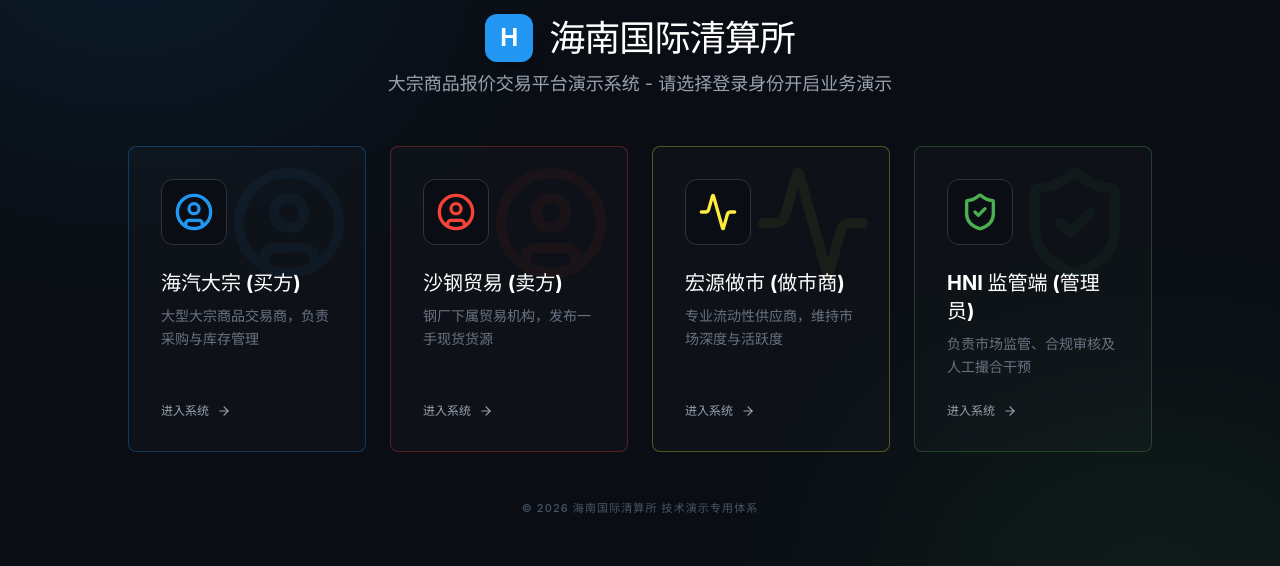
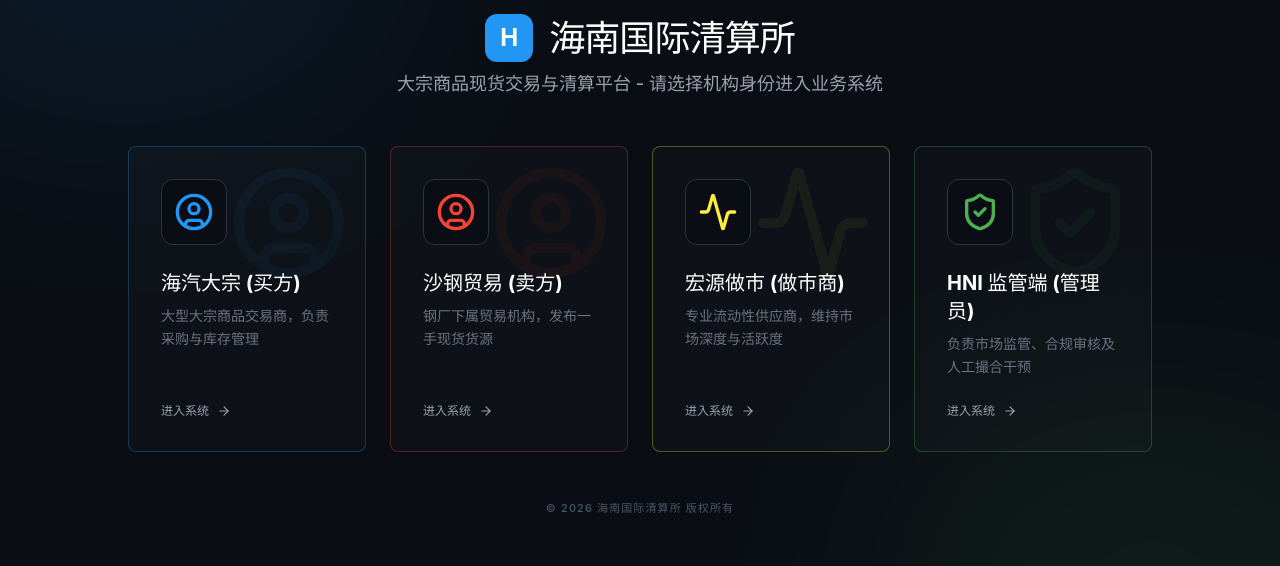
Before and after one commit to charlieqf/hni-trade-demo, a React (Vite) app: page / in a window 1280 px wide. Shown: the part 135-701 px from the top of the page. Built offline with nearby package versions, Linux system fonts and the light colour scheme.

Commit message:
UI: remove 'Demo' branding to present the app as a formal production system

```diff
--- a/src/App.jsx
+++ b/src/App.jsx
@@ -99,7 +99,7 @@ function App() {
           <span className="flex items-center gap-1"><span className="w-1.5 h-1.5 bg-trade-blue rounded-full"></span> Vercel Cloud: 已连接</span>
         </div>
         <div className="tracking-widest uppercase">
-          海南国际清算所 &copy; 2026 技术演示
+          海南国际清算所 &copy; 2026
         </div>
       </footer>
     </div>
--- a/src/components/LoginScreen.jsx
+++ b/src/components/LoginScreen.jsx
@@ -50,8 +50,8 @@ const LoginScreen = () => {
                         <div className="w-12 h-12 bg-trade-blue rounded-xl flex items-center justify-center font-bold text-white text-2xl shadow-lg">H</div>
                         <h1 className="text-4xl font-black tracking-tight text-white uppercase">海南国际清算所</h1>
                     </div>
-                    <p className="text-gray-400 text-lg max-w-2xl mx-auto">
-                        大宗商品报价交易平台演示系统 - 请选择登录身份开启业务演示
+                    <p className="text-gray-400 text-lg max-w-2xl mx-auto font-medium">
+                        大宗商品现货交易与清算平台 - 请选择机构身份进入业务系统
                     </p>
                 </div>
 
@@ -87,7 +87,7 @@ const LoginScreen = () => {
                 </div>
 
                 <div className="text-center text-[11px] text-gray-600 font-medium tracking-widest uppercase">
-                    &copy; 2026 海南国际清算所 技术演示专用体系
+                    &copy; 2026 海南国际清算所 版权所有
                 </div>
             </div>
         </div>
```
